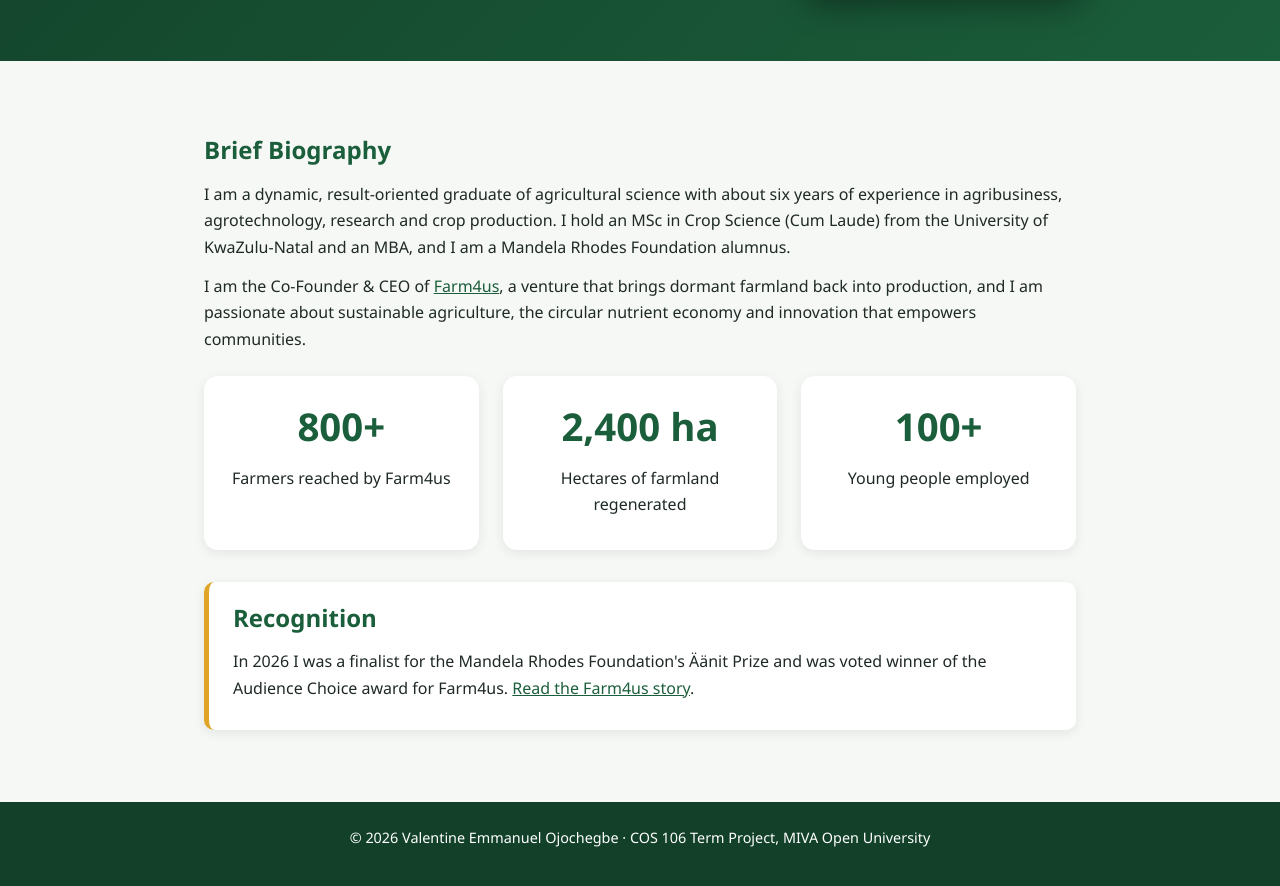
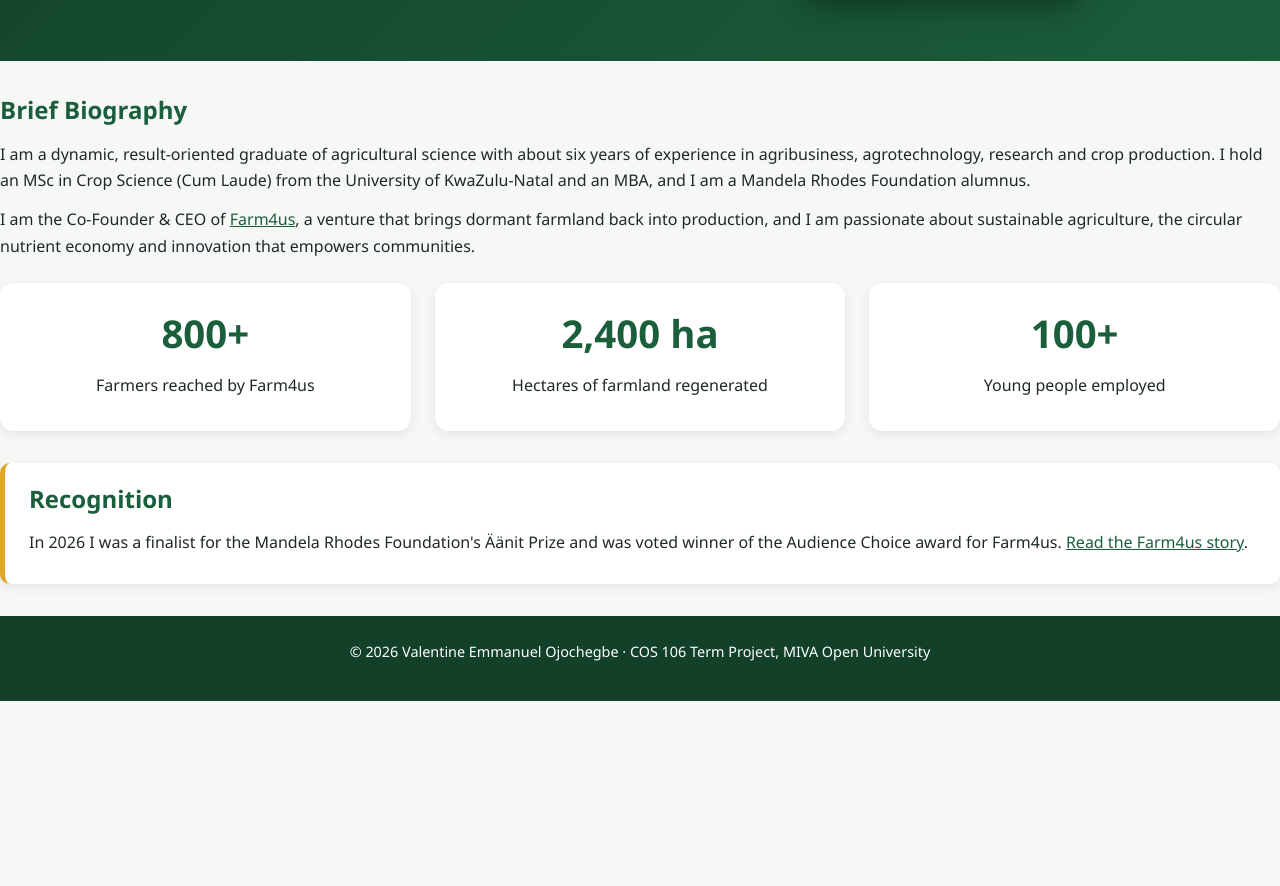
Before and after one commit to Emmyval5/Valentine-Emmanuel-academic-portfolio, a plain HTML site: page index.html in a window 1280 px wide. Shown: the part 464-1350 px from the top of the page. After the commit the page ends 1165 px from the top, so only its background shows below. Drawn offline with Linux system fonts and the light colour scheme; files whose address does not match are found by name.

Commit message:
Update index.html

```diff
--- a/index.html
+++ b/index.html
@@ -24,7 +24,7 @@
   </div>
   <img class="hero-img" src="images/valentine.jpg" alt="Portrait of Valentine Emmanuel Ojochegbe in a maroon traditional outfit">
 </section>
-<section class="container">
+<section class="profile-image">
   <h2>Brief Biography</h2>
   <p>I am a dynamic, result-oriented graduate of agricultural science with about six years of experience in agribusiness, agrotechnology, research and crop production. I hold an MSc in Crop Science (Cum Laude) from the University of KwaZulu-Natal and an MBA, and I am a Mandela Rhodes Foundation alumnus.</p>
   <p>I am the Co-Founder &amp; CEO of <a href="farm4us.html">Farm4us</a>, a venture that brings dormant farmland back into production, and I am passionate about sustainable agriculture, the circular nutrient economy and innovation that empowers communities.</p>
```
